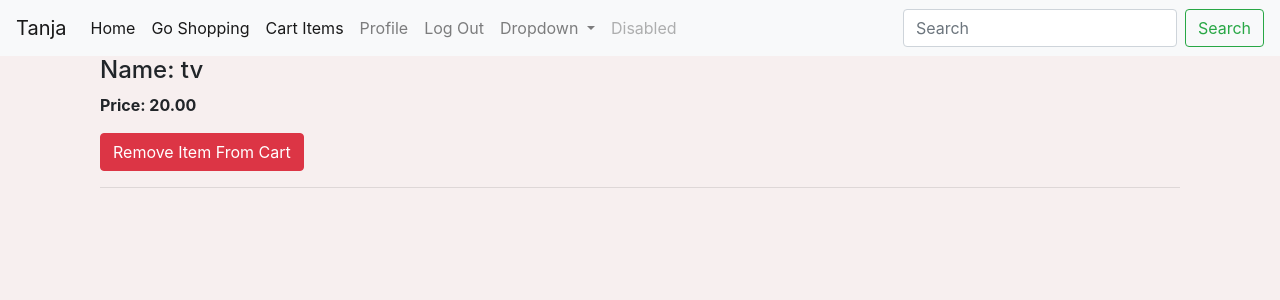
After one commit to ZandTree/bonus, a Django app: page /cart-items/ in a window 1280 px wide. The commit adds this page. Shown: the top 300 px of the page. Run offline with Django 3.2, Linux system fonts and the light colour scheme; a user stored in the database is signed in; data comes from the database, SQL or seed files in the repository; some libraries are stand-ins or nearby versions.

Commit message:
made view to show cart items

```diff
--- a/shops/urls.py
+++ b/shops/urls.py
@@ -7,4 +7,5 @@ urlpatterns =[
     path('',views.Home.as_view(),name='home'),
     path('products/',views.Products.as_view(),name='products'),
     path('add-product/<int:pk>/',views.AddProductToCart.as_view(),name='add-product'),
+    path('cart-items/',views.ShowCartItems.as_view(),name='cart-items'),
 ]
--- a/shops/views.py
+++ b/shops/views.py
@@ -2,23 +2,23 @@ from django.shortcuts import render,redirect,get_object_or_404
 from django.urls import reverse_lazy
 from .models import Product,Cart
 from django.views.generic import ListView,View,TemplateView
+from django.contrib.auth.mixins import LoginRequiredMixin
 
 class Home(TemplateView):
     template_name = 'shops/home.html'
-
 
 class Products(ListView):
     model = Product
     def get_queryset(self,*args,**kwargs):
         """
-        just for test purpose: user gets only prods which are
-        NOT in his cart
+        just for test simplicity: user gets only prods which are
+        NOT in his cart yet
         """
         cart = Cart.objects.get(user=self.request.user,accepted=False)
         prods_bought = cart.product.all().values_list('id',flat=True)
         return Product.objects.exclude(id__in=prods_bought)
 
-class AddProductToCart(View):
+class AddProductToCart(LoginRequiredMixin,View):
     def get(self,request,pk):
         prod = get_object_or_404(Product,id=pk)
         cart = Cart.objects.get(user=request.user)
@@ -27,3 +27,15 @@ class AddProductToCart(View):
         cart.save()
         return redirect('/')
         # return redirect('shops:product-list')
+
+class ShowCartItems(LoginRequiredMixin,ListView):
+    """
+    show items added to cart
+    """
+    template_name = 'shops/cart_items.html'
+    context_object_name = 'products'
+    model = Product
+
+    def get_queryset(self,*args,**kwargs):
+        cart = Cart.objects.get(user=self.request.user,accepted=False)
+        return cart.product.all()
--- a/templates/_extra/nav.html
+++ b/templates/_extra/nav.html
@@ -12,6 +12,13 @@
       <li class="nav-item active">
         <a class="nav-link" href="{% url 'shops:products' %}">Go Shopping <span class="sr-only">(current)</span></a>
       </li>
+      <li class="nav-item active">
+        <a class="nav-link" href="{% url 'shops:cart-items' %}">Cart Items </a>
+      </li>
+      <!-- <li class="nav-item active">
+        <a class="nav-link" href="">Go Shopping <span class="sr-only">(current)</span></a>
+      </li> -->
+
       {% if user.is_authenticated %}
       <li class="nav-item">
         <a class="nav-link" href="{{user.profile.get_absolute_url}}">Profile</a>
--- /dev/null
+++ b/templates/shops/cart_items.html
@@ -0,0 +1,17 @@
+{% extends 'basic.html' %}
+{% load static %}
+{% block content%}
+ <div class="container">
+    {% for prod in products %}
+    <div class="product">
+        <h4>Name: {{prod.name}}</h4>
+        <p><strong>Price: {{prod.price}}</strong></p>
+        <form class="" action="{% url 'shops:add-product' prod.id %}" method="get">
+            <button class="btn btn-danger">Remove Item From Cart</button>
+        </form>
+        <hr>
+    </div>
+    {% endfor %}
+
+</div>
+{% endblock %}
```
